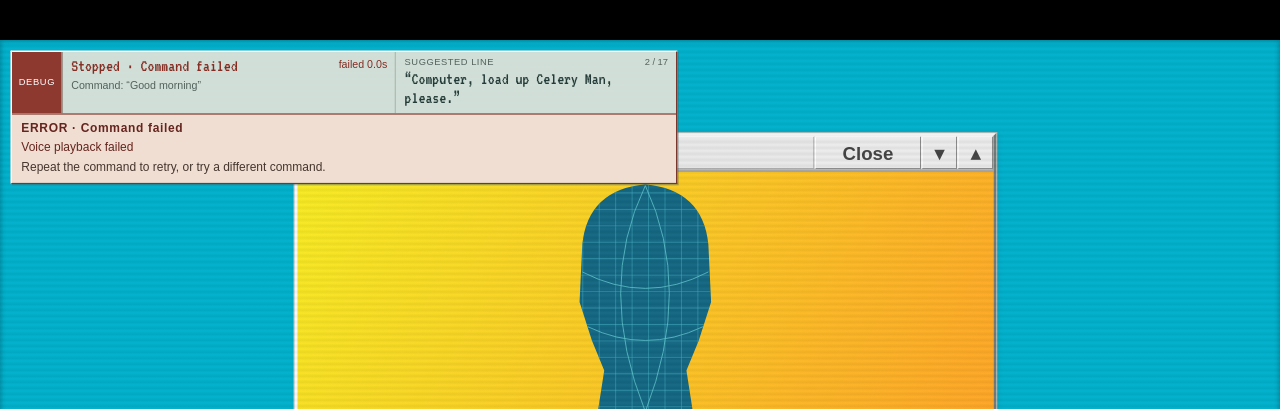
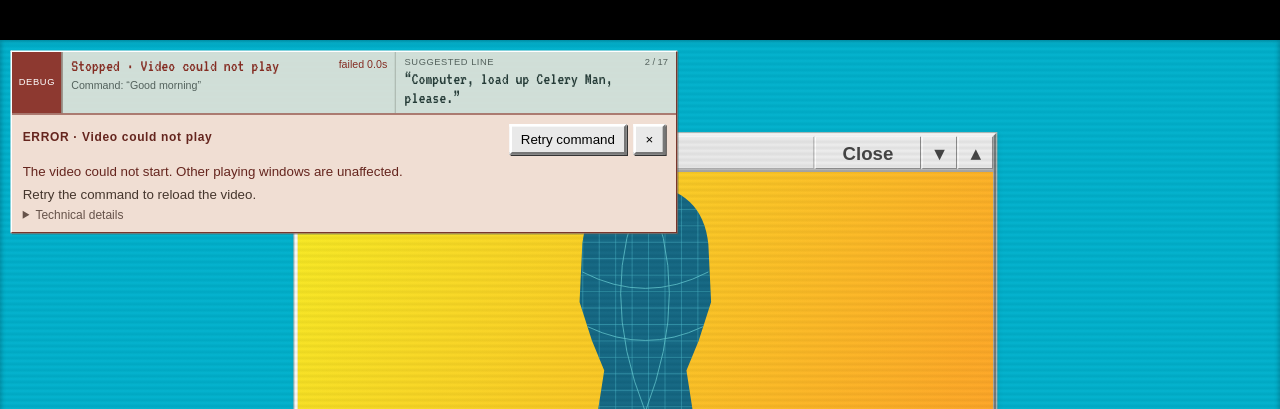
Before and after one commit to turtlesoupy/celeryman-os, a website built with Vite: page index.html in a window 1280 px wide. Both pictures are taken after a click on the button "Start computer". Shown: the top 409 px of the page. Built offline with nearby package versions, Linux system fonts and the light colour scheme; files whose address does not match are found by name.

Commit message:
Make errors persistent, actionable and aware of partial failures

```diff
--- a/src/command-status.ts
+++ b/src/command-status.ts
@@ -1,12 +1,26 @@
-import {describeServiceError} from './service-errors';
+import {describeServiceError,primaryFailure,type ServiceFailure} from './service-errors';
 /** Persistent diagnostics: a command is only idle once all of its work settles. */
 export function createCommandStatus(parent:HTMLElement,idle=()=> 'Waiting for command · hold Space to talk'){
  const element=document.createElement('aside');element.className='command-status';element.setAttribute('aria-label','Computer activity');
  element.innerHTML='<div class="command-status-line"><span class="command-status-label" role="status"></span><span class="command-status-time"></span></div><div class="command-status-echo" aria-live="polite"></div><div class="command-status-detail"></div>';parent.append(element);
  const alert=document.createElement('aside');alert.className='command-error hidden';alert.setAttribute('role','alert');alert.setAttribute('aria-label','Computer error');
- alert.innerHTML='<strong class="command-error-title"></strong><span class="command-error-message"></span><span class="command-error-recovery"></span>';parent.append(alert);
- const errorTitle=alert.querySelector<HTMLElement>('.command-error-title')!,errorMessage=alert.querySelector<HTMLElement>('.command-error-message')!,recovery=alert.querySelector<HTMLElement>('.command-error-recovery')!;
- const clearError=()=>{alert.classList.add('hidden');parent.classList.remove('has-error');};
+ alert.innerHTML='<div class="command-error-heading"><strong class="command-error-title"></strong><div class="command-error-actions"><button type="button" class="classic-button retry-error hidden">Retry command</button><button type="button" class="classic-button dismiss-error" aria-label="Dismiss error">×</button></div></div><ul class="command-error-list"></ul>';parent.append(alert);
+ const errorTitle=alert.querySelector<HTMLElement>('.command-error-title')!,list=alert.querySelector<HTMLUListElement>('.command-error-list')!,retry=alert.querySelector<HTMLButtonElement>('.retry-error')!;
+ let failures:ServiceFailure[]=[],retryAction:(()=>Promise<unknown>)|undefined;
+ const clearError=()=>{failures=[];alert.classList.add('hidden');parent.classList.remove('has-error','has-warning');};
+ retry.onclick=()=>{const action=retryAction;if(!action)return;retry.disabled=true;void action().catch(()=>{}).finally(()=>{retry.disabled=false;});};
+ alert.querySelector<HTMLButtonElement>('.dismiss-error')!.onclick=()=>{clearError();render();};
+ function renderErrors(){
+  const primary=primaryFailure(failures);if(!primary)return;
+  errorTitle.textContent=(primary.blocking?'ERROR':'NOTICE')+' · '+primary.title;
+  const guidance=(text:string)=>parent.closest('.mobile')?text.replace(/\bF1\b/g,'More'):text;
+  list.replaceChildren();
+  for(const failure of failures){const item=document.createElement('li');const message=document.createElement('span'),help=document.createElement('span'),details=document.createElement('details'),summary=document.createElement('summary'),raw=document.createElement('pre');
+   message.className='command-error-message';message.textContent=(failures.length>1?failure.title+': ':'')+guidance(failure.message);
+   help.className='command-error-recovery';help.textContent=guidance(primary.blocking&&!failure.blocking?failure.recovery.replace(/^(The dancer can still play|The visual sequence can continue|The video can still play)\. /,''):failure.recovery);summary.textContent='Technical details';raw.textContent=failure.details;details.append(summary,raw);item.append(message,help,details);list.append(item);
+  }
+  retry.classList.toggle('hidden',!retryAction);alert.classList.remove('hidden');parent.classList.toggle('has-error',primary.blocking);parent.classList.toggle('has-warning',!primary.blocking);
+ }
  const echo=element.querySelector<HTMLElement>('.command-status-echo')!,label=element.querySelector<HTMLElement>('.command-status-label')!,time=element.querySelector<HTMLElement>('.command-status-time')!,detail=element.querySelector<HTMLElement>('.command-status-detail')!;
  let token=0,start=0,working=false,failed=false,phaseText='',completedAt=0,detailText='';
  const jobs=new Map<string,{text:string;since:number}>();
@@ -24,15 +38,16 @@ export function createCommandStatus(parent:HTMLElement,idle=()=> 'Waiting for co
  function phase(id:number,text:string,inProgress=true){if(id!==token||failed)return;working=inProgress;phaseText=text;render();}
  window.setInterval(render,250);render();
  return {
-  begin(text:string,heard='',prefix='Heard'){clearError();token++;jobs.clear();failed=false;working=true;phaseText=text;start=performance.now();completedAt=0;element.classList.remove('failed');detailText='';echo.textContent=heard?`${prefix}: “${heard}”`:'';render();return token;},
+  begin(text:string,heard='',prefix='Heard'){clearError();retryAction=undefined;token++;jobs.clear();failed=false;working=true;phaseText=text;start=performance.now();completedAt=0;element.classList.remove('failed');detailText='';echo.textContent=heard?`${prefix}: “${heard}”`:'';render();return token;},
   current:(id:number)=>id===token,
+  retry(id:number,action:()=>Promise<unknown>){if(id===token){retryAction=action;retry.classList.remove('hidden');}},
   echo(id:number,text:string,prefix='Heard'){if(id===token)echo.textContent=`${prefix}: “${text}”`;},
   detail(id:number,text:string){if(id===token){detailText=text;render();}},
   phase,
   job(id:number,key:string,text:string){if(id!==token||failed)return;if(jobs.get(key)?.text!==text)jobs.set(key,{text,since:performance.now()});render();},
   jobDone(id:number,key:string){if(id!==token||!jobs.delete(key))return;if(!failed&&!working&&!jobs.size)completedAt=performance.now();render();},
   finish(id:number){if(id!==token||failed)return;working=false;completedAt=performance.now();render();},
-  error(id:number,message:string){if(id!==token||failed)return;const failure=describeServiceError(message);failed=true;working=false;phaseText=('activity' in failure&&failure.activity)||'Stopped · '+failure.title;errorTitle.textContent='ERROR · '+failure.title;const guidance=(text:string)=>parent.closest('.mobile')?text.replace(/\bF1\b/g,'More'):text;errorMessage.textContent=guidance(failure.message);recovery.textContent=guidance(failure.recovery);alert.classList.remove('hidden');parent.classList.add('has-error');completedAt=performance.now();element.classList.add('failed');render();},
+  error(id:number,message:string){if(id!==token)return;const failure=describeServiceError(message);if(!failures.some(f=>f.details===message))failures.push(failure);const primary=primaryFailure(failures)!;failed=primary.blocking;if(failed){working=false;phaseText='Stopped · '+primary.title;completedAt=performance.now();}element.classList.toggle('failed',failed);renderErrors();render();},
   clear(){clearError();token++;jobs.clear();failed=false;working=false;completedAt=0;detailText='';echo.textContent='';element.classList.remove('failed');render();}
  };
 }
--- a/src/main.ts
+++ b/src/main.ts
@@ -300,7 +300,7 @@ async function prepareDance(character:string,variant:string,epoch:number,cmd?:Co
   if(token!==run||epoch!==generationEpoch){report('generation-cancelled','Superseded by another sequence or reset');l.win.remove();return false;}if(job.status==='error')throw Error(job.error||'Generation failed. Please retry the command.');l.win.remove();liveAssets[key]={url:job.status==='complete'?job.url:job.previewUrl||job.url,image:job.image,playbackRate:cmd?.playbackRate};
   if(variant==='hat')liveAssets[`${profile}:tayne:hat`]=liveAssets[key];
   report('generation-ready');events.push({kind:'generated-ready',url:job.url,previewUrl:job.previewUrl,id:job.id,playbackRate:cmd?.playbackRate||1,timings:job.timings,time:performance.now(),elapsedMs:performance.now()-startedAt,character,variant});return true;
- }catch(e){const message=variant==='face'?`Portrait generation failed: ${(e as Error).message}`:(e as Error).message;report('generation-error',message);l.win.remove();if(token===run&&epoch===generationEpoch){commandStatus.error(feedback,message);notify(message);}events.push({kind:'generation-error',message:String(e)});return false;}finally{commandStatus.jobDone(feedback,jobKey);}
+ }catch(e){const message=variant==='face'?`Portrait generation failed: ${(e as Error).message}`:`Dance generation failed: ${(e as Error).message}`;report('generation-error',message);l.win.remove();if(token===run&&epoch===generationEpoch){commandStatus.error(feedback,message);}events.push({kind:'generation-error',message:String(e)});return false;}finally{commandStatus.jobDone(feedback,jobKey);}
 }
 async function customDance(cmd:Command){
  const term=terminal();term.classList.add('custom-terminal');const character=cmd.label||'custom';
@@ -311,7 +311,7 @@ async function customDance(cmd:Command){
 }
 async function dispatch(text:string,source='keyboard',feedback?:number){
  if(!text.trim())return;const token=run,order=++commandEpoch;void unlockAudio();
- const status=feedback??commandStatus.begin('Interpreting…',text,source==='microphone'?'Heard':'Command');feedbackToken=status;
+ const status=feedback??commandStatus.begin('Interpreting…',text,source==='microphone'?'Heard':'Command');feedbackToken=status;commandStatus.retry(status,()=>dispatch(text,'retry'));
  events.push({kind:'input',text,source,time:performance.now()});
  try{
   const known=scripted(text,context);let acknowledged=false;
--- a/src/service-errors.ts
+++ b/src/service-errors.ts
@@ -1,10 +1,18 @@
-export function describeServiceError(message:string){
- if(/^Portrait generation failed:/.test(message))return {title:'Portrait unavailable',message,recovery:'The dancer can still play. Repeat the command to retry the portrait.',activity:'Portrait unavailable · dancer can still play'};
- if(/credits exhausted|no credits|insufficient_quota|exceeded your current quota/i.test(message))return {title:'API credits exhausted',message,recovery:'Top up the API account, then repeat the command. No restart needed.'};
- if(/401|invalid.*api.?key|authentication|unauthorized/i.test(message))return {title:'Service authentication failed',message,recovery:'Check the service API key on the local server, then try again.'};
- if(/429|rate.?limit|too many requests/i.test(message))return {title:'Service rate limit',message,recovery:'Wait a moment, then repeat the command.'};
- if(/timeout|timed out|taking too long/i.test(message))return {title:'Request timed out',message,recovery:'The command did not finish. Repeat it to try again.'};
- if(/failed to fetch|load failed|network|connection refused/i.test(message))return {title:'Connection failed',message,recovery:'Check the network and local server, then repeat the command.'};
- if(/microphone|recording|no speech/i.test(message))return {title:'Microphone input failed',message,recovery:'Use F1 → Replay mic to check captured audio, or type your command.'};
- return {title:'Command failed',message,recovery:'Repeat the command to retry, or try a different command.'};
+export type ServiceFailure={title:string;message:string;recovery:string;blocking:boolean;details:string};
+export function describeServiceError(raw:string):ServiceFailure{
+ const portrait=/^Portrait generation failed:/.test(raw),voice=/^Voice unavailable:/.test(raw),music=/^Music could not load/.test(raw);
+ let message=raw.replace(/^(Portrait generation failed|Dance generation failed|Voice unavailable):\s*/,'');
+ try{const data=JSON.parse(message);const detail=data.detail??data.error??data.message;message=typeof detail==='string'?detail:Array.isArray(detail)?detail.map(v=>v.msg||v.message||'Provider rejected the request').join('; '):message;}catch{}
+ let title='Command failed',explanation='The computer could not finish this request.',recovery='Retry the command, or try a different request.';
+ if(/credits exhausted|no credits|insufficient_quota|exceeded your current quota|insufficient.*balance|balance.*exhausted/i.test(message)){title='AI service out of credits';explanation='The AI service cannot process this request until its account is topped up.';recovery='The site owner needs to refill the AI account. Then retry.';}
+ else if(/401|invalid.*api.?key|authentication|unauthorized/i.test(message)){title='AI service unavailable';explanation='The AI service rejected the server’s credentials.';recovery='The site owner needs to check the service credentials.';}
+ else if(/429|rate.?limit|too many requests|busy with other sequences/i.test(message)){title='Service busy';explanation='The service is handling too many requests right now.';recovery='Wait a moment, then retry.';}
+ else if(/timeout|timed out|taking too long/i.test(message)){title='Request timed out';explanation=/may still be rendering/i.test(message)?'Contact with the server was lost. Your dance may still be rendering.':'This part of the request took too long to finish.';recovery='Retry to reconnect or start another attempt.';}
+ else if(/failed to fetch|load failed|network|connection refused|HTTP 50[234]|Lost contact/i.test(message)){title='Connection interrupted';explanation=/^Dance generation failed:/.test(raw)?'The server lost contact with the AI service while generating this dance.':'The browser could not reach the generation service. Your dance may still be rendering.';recovery='Check your connection, then retry.';}
+ else if(/microphone|recording|no speech/i.test(message)){title='Microphone input failed';explanation=message;recovery='Use F1 → Replay mic to check captured audio, or type your command.';}
+ else if(/video.*play|playback/i.test(message)){title='Video could not play';explanation='The video could not start. Other playing windows are unaffected.';recovery='Retry the command to reload the video.';}
+ else if(/Generation failed|Dance generation failed/.test(raw)){title='Dance generation failed';explanation='The AI service could not generate this dance.';}
+ return {title:portrait?'Portrait unavailable':voice?'Computer voice unavailable':music?'Music unavailable':title,message:explanation,recovery:portrait?'The dancer can still play. Retry the command to retry the portrait.':voice?'The visual sequence can continue. Retry to hear the response.':music?'The video can still play. Retry to reload its music.':recovery,blocking:!portrait&&!voice&&!music,details:raw};
 }
+/** Keep all failures; a later warning must never replace a blocking failure. */
+export function primaryFailure(failures:ServiceFailure[]){return failures.find(f=>f.blocking)||failures[0];}
--- a/src/style.css
+++ b/src/style.css
@@ -90,3 +90,12 @@
 .print-preview .content{gap:8px}.print-preview img{flex:1;min-height:0;width:100%;height:0;object-fit:contain}.print-preview small{flex:none;font-size:11px;text-align:center}.print-actions{display:flex;flex:none;gap:8px;justify-content:center}.print-actions button{font-size:12px;padding:5px 10px}
 
 .photo-picker{display:flex;gap:12px;align-items:center;border:2px inset #ddd;background:#d8dfdc;padding:10px;margin:8px 0}.identity-preview{width:68px;height:76px;object-fit:cover;border:1px solid #7b8580;flex:none}.photo-picker>div{min-width:0}.launch .photo-status{font-size:11px;line-height:1.35;margin:7px 0 0}.classic-button:disabled{color:#777;cursor:default}.mobile .photo-picker .classic-button{min-height:44px}.mobile .launch .photo-status{font-size:12px}
+
+/* Persistent, actionable errors share the compact retro diagnostics bar. */
+.command-error{pointer-events:auto;max-height:220px;overflow:auto;padding:7px 8px;font-size:10px}
+.command-error-heading{display:flex;align-items:center;justify-content:space-between;gap:8px}
+.command-error-actions{display:flex;gap:5px;flex:none}.command-error-actions button{padding:3px 7px;font-size:10px;min-height:23px}
+.command-error-list{list-style:none;margin:3px 0 0;padding:0;display:grid;gap:7px}.command-error-list li{display:grid;gap:4px}.command-error-list li+li{border-top:1px solid #a97c6b;padding-top:6px}
+.command-error details{color:#66534a}.command-error summary{cursor:pointer;font-size:9px}.command-error pre{white-space:pre-wrap;overflow-wrap:anywhere;font:9px monospace;margin:4px 0;max-height:80px;overflow:auto;user-select:text}
+.debug-bar.has-warning .command-error{background:#f1e6bb;border-top-color:#9c7b3b;color:#594821}.debug-bar.has-warning .debug-bar-badge{background:#b89850;color:#211b0d}
+.mobile .command-error{max-height:32vh;font-size:12px}.mobile .command-error-actions button{font-size:12px;min-height:32px}.mobile .command-error summary{font-size:11px}
```
Also changed, not shown: scripts/check-service-errors.ts (added, +16 -0 lines).
